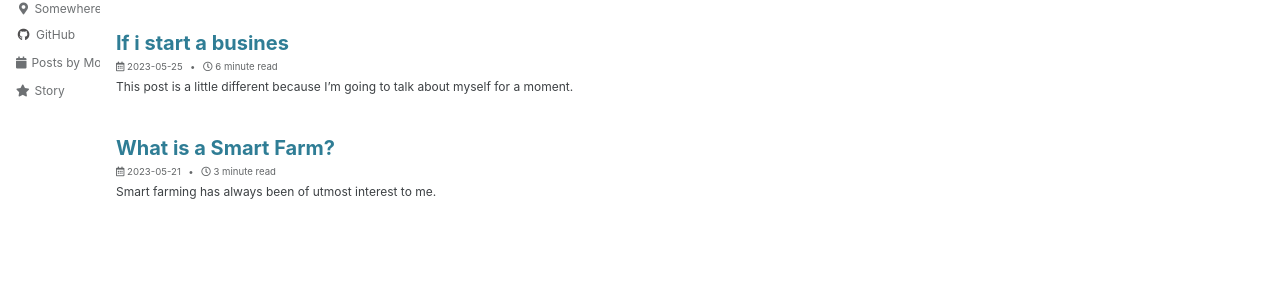
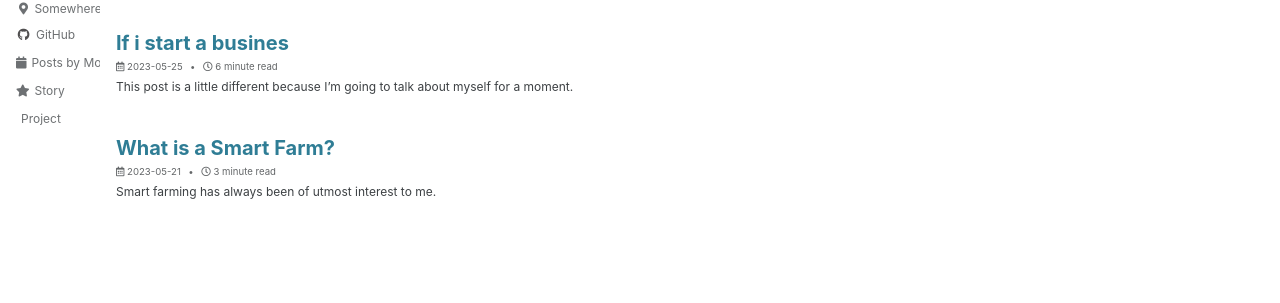
Before and after one commit to cemardz/cemardz.github.io, a Jekyll site: the page built from index.html, in a window 1280 px wide. Shown: the part 359-662 px from the top of the page. Built offline with Jekyll 4.4.1, drawn with Linux system fonts in a browser that asks for light colours; cached includes are drawn as plain includes; some web fonts are replaced; the list of posts is cut into pages by our own code.

Commit message:
Update _config.yml

```diff
--- a/_config.yml
+++ b/_config.yml
@@ -137,6 +137,9 @@ author:
     - label: "Story"
       icon: "fas fa-star"
       url: "/MyStory/"
+    - label: "Project"
+      icon: "fas fa-diagram-project"
+      url: "/project/"
 
 # Site Footer
 footer:
```
